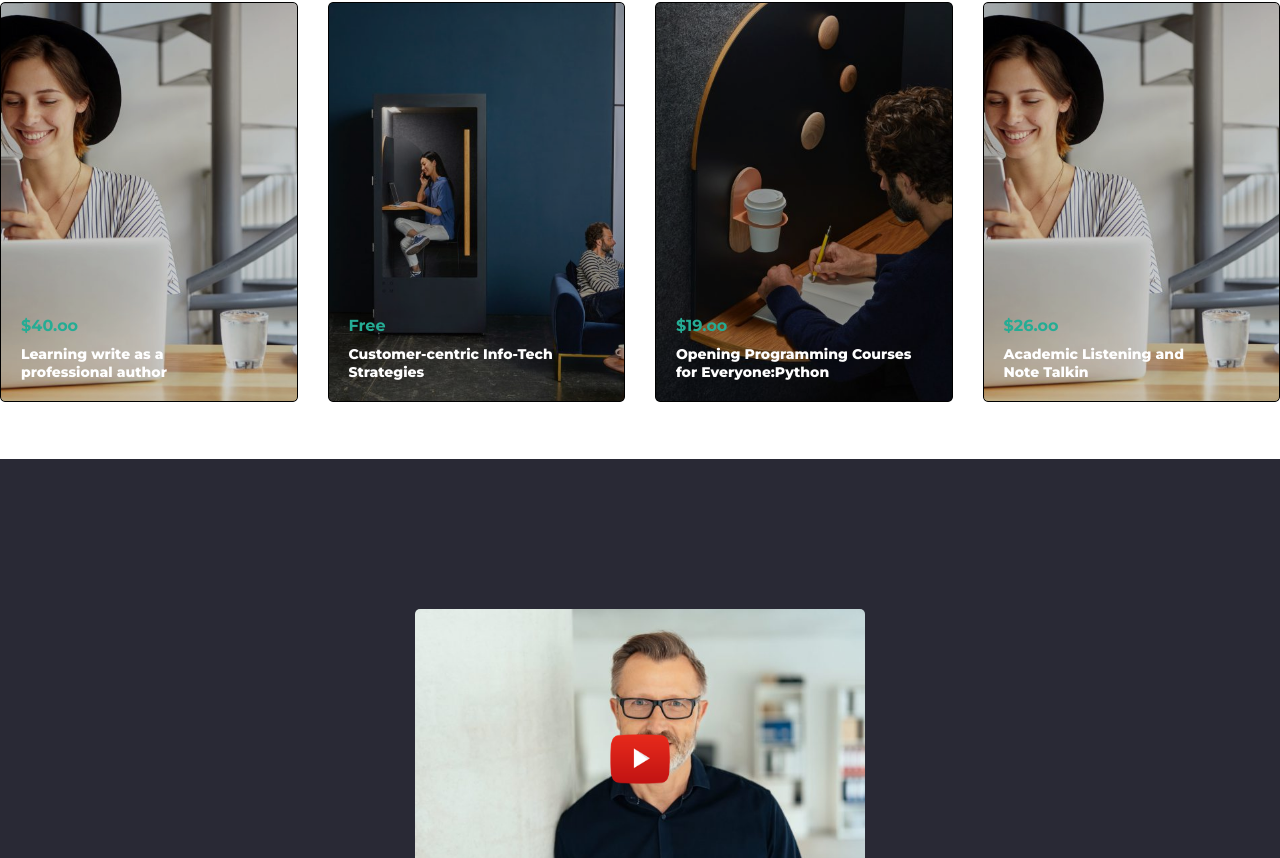
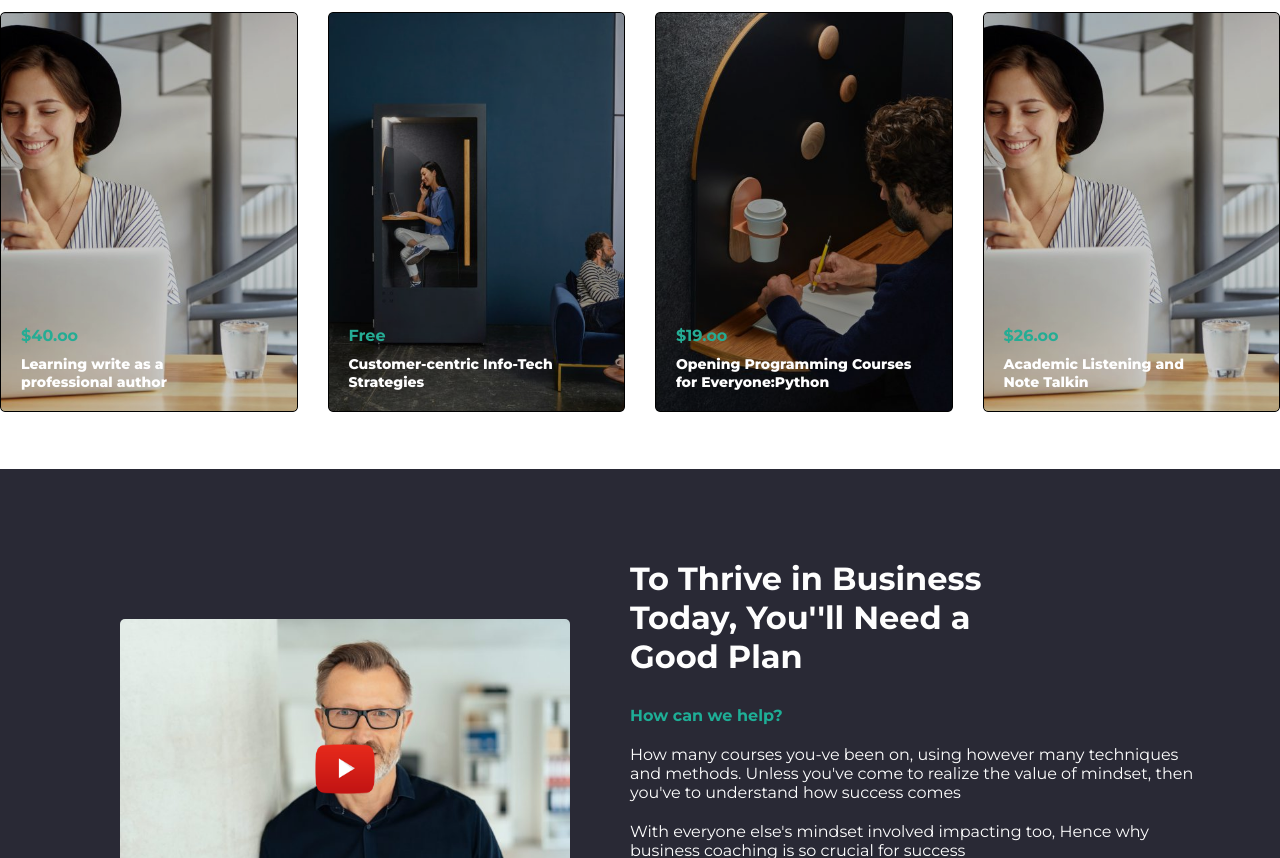
Before and after one commit to enricopic85/proj-html-vuejs, a Vue app: page / in a window 1280 px wide. Shown: the part 1942-2800 px from the top of the page. Built offline with nearby package versions, Linux system fonts and the light colour scheme.

Commit message:
youtube section

```diff
--- a/package.json
+++ b/package.json
@@ -8,7 +8,7 @@
     "lint": "vue-cli-service lint"
   },
   "dependencies": {
-
+    "@fortawesome/fontawesome-free": "^6.0.0",
     "core-js": "^3.6.5",
     "vue": "^2.6.11"
   },
--- a/src/components/YoutubeVideo.vue
+++ b/src/components/YoutubeVideo.vue
@@ -8,25 +8,55 @@
                 <img src="/img/icon-youtube-play.png" alt="">
             </div>
         </div>
+        <div class="good-plan">
+            <h1>To Thrive in Business</h1>
+            <h1>Today, You''ll Need a </h1>
+            <h1>Good Plan</h1>
+            <div class="answer">
+                <h4 @click="flag(change)" class="pb-20">How can we help?</h4>
+            </div>
+            <div class="response" v-if="change">
+                <p >How many courses you-ve been on, using however many techniques</p>
+                <p>and methods. Unless you've come to realize the value of mindset, then</p>
+                <p class="pb-20">you've to understand how success comes</p>
+                <p>With everyone else's mindset involved impacting too, Hence why</p>
+                <p class="pb-20">business coaching is so crucial for success</p>
+            </div>
+             <div class="hr "></div>
+             <h4 class="pt-20 pb-20">Why would i need a business COACH?</h4>
+             <div class="hr "></div>
+             <h4 class="pt-20">What is one-on-one coaching?</h4>
+        </div>
     </div>
 </template>
 
 <script>
 export default {
-
+    data(){
+        return{
+            change:true
+        }
+    },
+    methods:{
+        flag(){
+            this.change= !this.change
+        }
+    }
 }
 </script>
 
 <style lang="scss" scoped>
 @import '@/../style/variables.scss';
+ @import './style/main.scss';
 .youtube{
     background-color:  $charade;
     height: 600px;
     display: flex;
     align-items: center;
-    justify-content: center;
+    // justify-content: center;
     .video{
         position: relative;
+        margin-left: 120px;
         .content-video{
             width: 450px;
             height: 300px;
@@ -50,5 +80,33 @@ export default {
             }
         }
     }
+    .good-plan{
+        display: flex;
+        flex-direction: column;
+        padding-left: 60px;
+        h4{
+            color: $white;
+        }
+        h1{
+            color: $white;
+        }
+        p{
+            color: $white;
+        }
+        .hr{
+            border-bottom: 1px solid $white;
+            width: 650px;
+        }
+        .answer{
+            display: flex;
+            gap: 15px;
+            padding-top: 30px;
+            h4{
+                color: $mountain-meadow;
+                cursor: pointer;
+            }
+        }
+
+    }
 }
 </style>
--- a/style/main.scss
+++ b/style/main.scss
@@ -26,6 +26,9 @@ body{
 .hg-16{
     height: 16px;
 }
-.pb-15{
-    padding-bottom: 10px;
+.pb-20{
+    padding-bottom: 20px;
 }
+.pt-20{
+    padding-top: 20px;
+}
```
Also changed, not shown: public/img/chevron-circle-down.svg (added), 1 other file (tests, documents, lock files or other folders).
